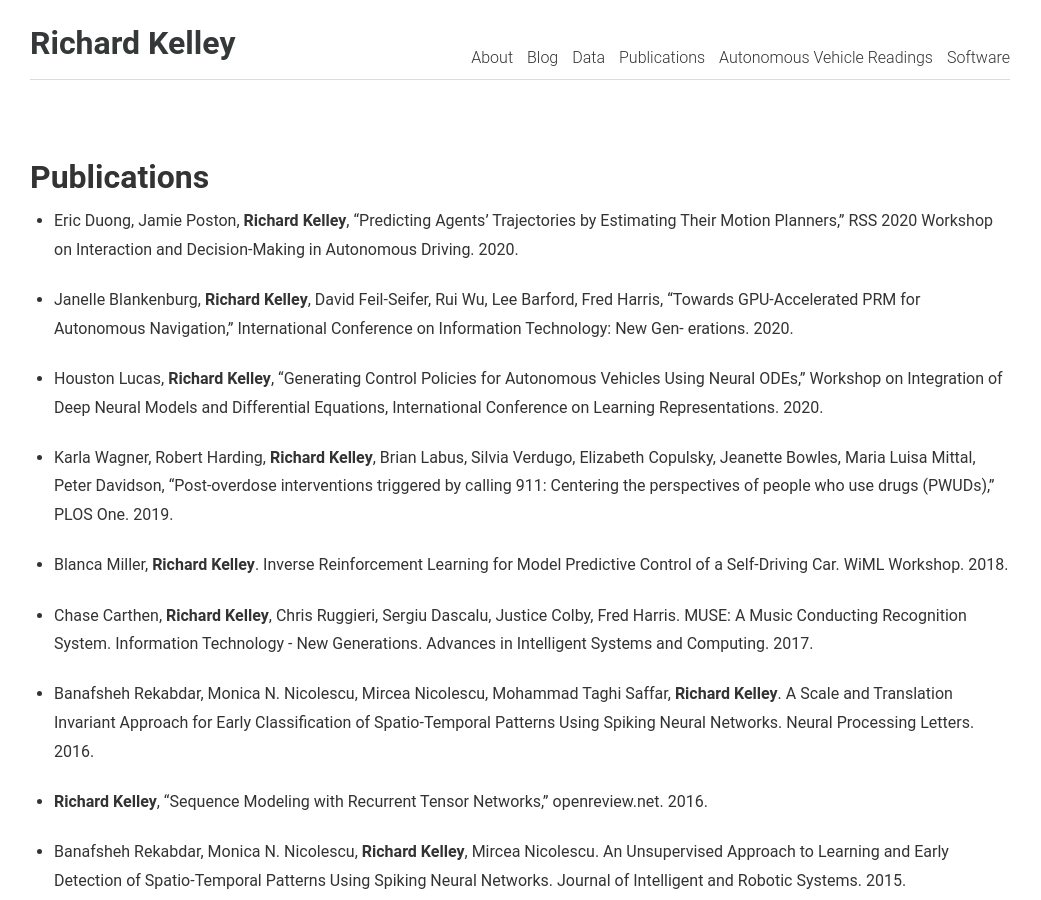
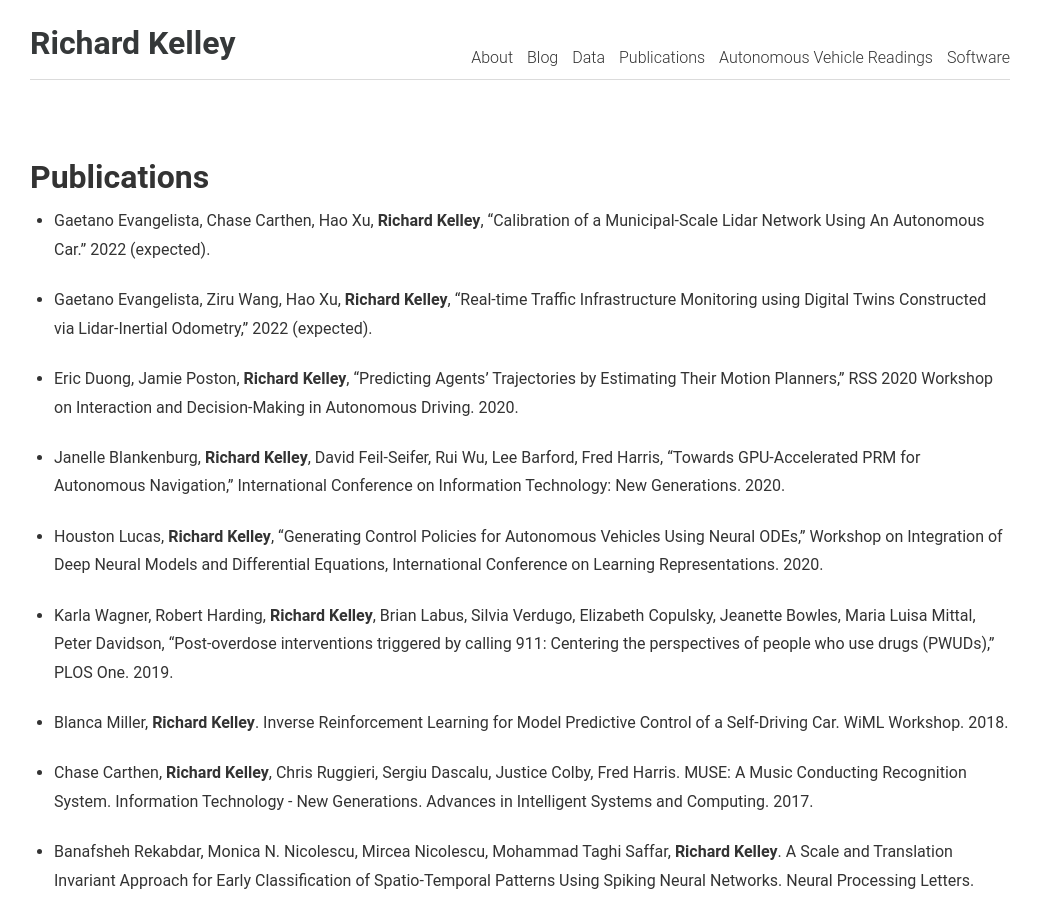
Before and after one commit to RichardKelley/richardkelley.github.io, a Jekyll site: the page built from publications.md, in a window 1280 px wide and 900 px high. Shown: the whole window, without its empty margins (120-1161 px from the left). Built offline with Jekyll 4.4.1, drawn with Linux system fonts in a browser that asks for light colours.

Commit message:
Corrected publication typo, added expected papers.

```diff
--- a/publications.md
+++ b/publications.md
@@ -4,6 +4,14 @@ title: Publications
 description: This papge lists my publications.
 ---
 ## Publications
+
+- Gaetano Evangelista, Chase Carthen, Hao Xu, **Richard Kelley**,
+  "Calibration of a Municipal-Scale Lidar Network Using An Autonomous
+  Car." 2022 (expected).
+
+- Gaetano Evangelista, Ziru Wang, Hao Xu, **Richard Kelley**,
+  "Real-time Traffic Infrastructure Monitoring using Digital Twins
+  Constructed via Lidar-Inertial Odometry," 2022 (expected).
 
 - Eric Duong, Jamie Poston, **Richard Kelley**, “Predicting Agents’
   Trajectories by Estimating Their Motion Planners,” RSS 2020
@@ -13,7 +21,7 @@ description: This papge lists my publications.
 - Janelle Blankenburg, **Richard Kelley**, David Feil-Seifer, Rui Wu, Lee
   Barford, Fred Harris, “Towards GPU-Accelerated PRM for Autonomous
   Navigation,” International Conference on Information Technology: New
-  Gen- erations. 2020.
+  Generations. 2020.
 
 - Houston Lucas, **Richard Kelley**, “Generating Control Policies for
   Autonomous Vehicles Using Neural ODEs,” Workshop on Integration of
```
